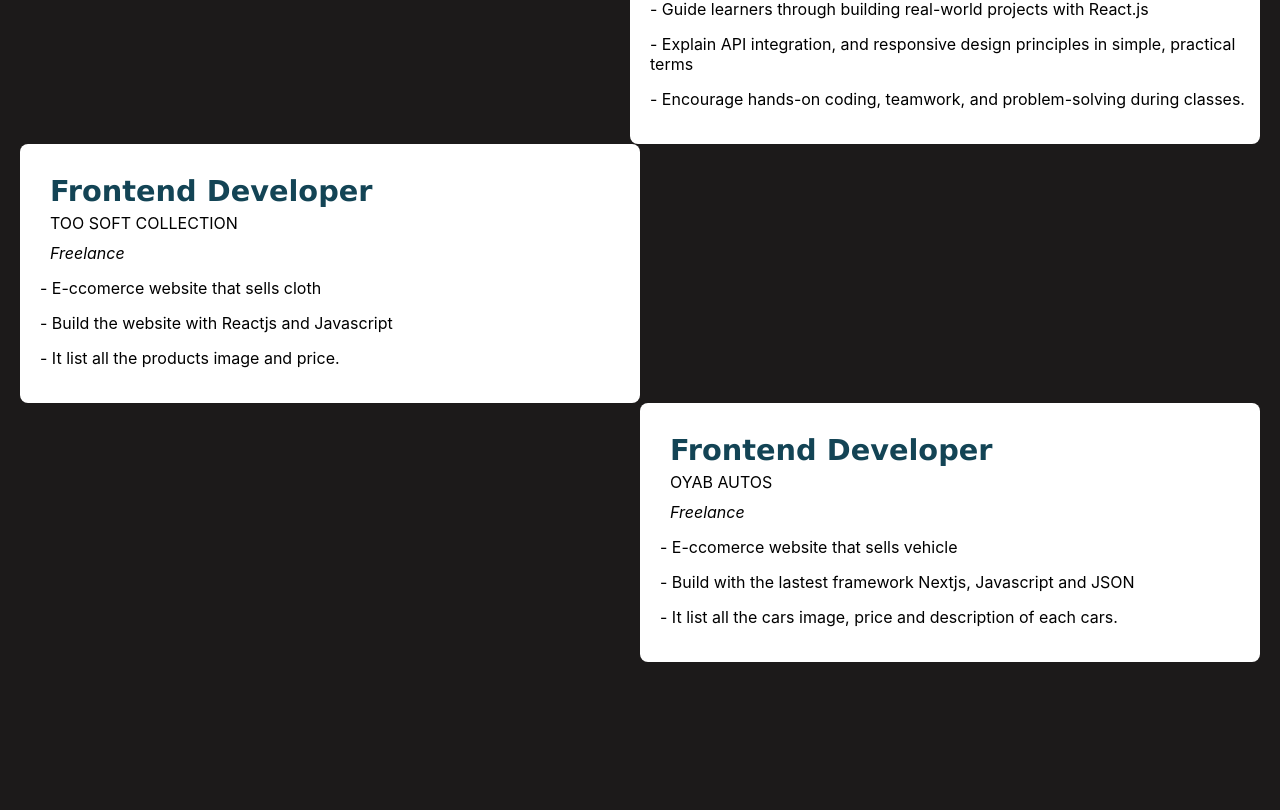
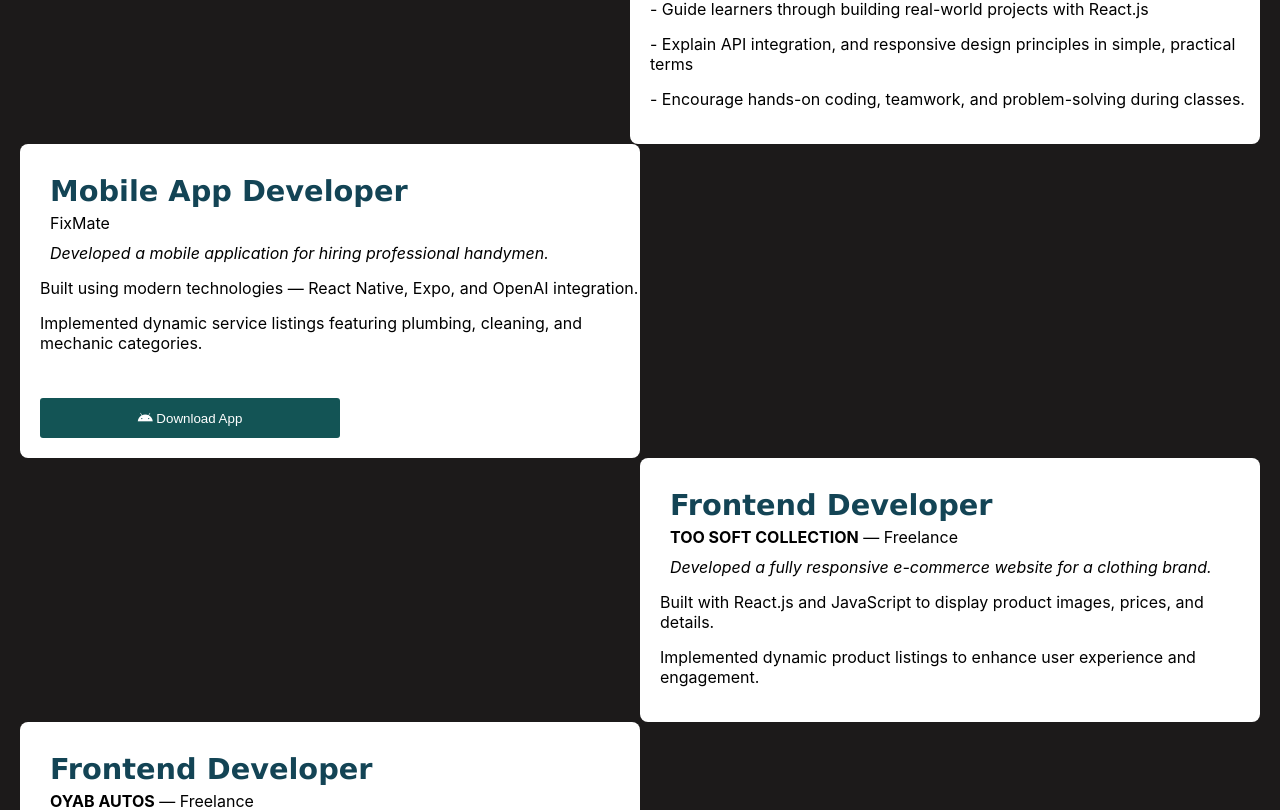
Before and after one commit to Bigoluwagentle/Abdulmalik-portfolio, a React (Create React App) app: page / in a window 1280 px wide. Shown: the part 2715-3525 px from the top of the page. Built offline with nearby package versions, Linux system fonts and the light colour scheme.

Commit message:
Initial commit

```diff
--- a/src/Main/Main.css
+++ b/src/Main/Main.css
@@ -130,8 +130,12 @@
             + section{
                 justify-content: start;
                 margin-left: 20px;
+
                 + section{
                     justify-content: end;
+                    + section{
+                        justify-content: start;
+                    }
                 }
             }
             > aside{
@@ -162,6 +166,17 @@
                     color: black;
                     margin-left: 20px;
                     margin-bottom: 15px;
+                }
+                > button{
+                    margin-left: 20px;
+                    min-width: 300px;
+                    min-height: 40px;
+                    background-color: #135455;
+                    color: #ffffff;
+                    border: none;
+                    border-radius: 3px;
+                    cursor: pointer;
+                    margin-top: 30px;
                 }
             }
         }
--- a/src/Main/Main.jsx
+++ b/src/Main/Main.jsx
@@ -4,7 +4,16 @@
 import light from "../img/light.jpg";
 import Footer from "../Footer/Footer";
 function Main(){
-
+    function addUrl(urlin){
+        let urlink = "";
+        urlink = urlin;
+        const link = document.createElement("a");
+        link.href = urlink;
+        link.target = "_blank";
+        document.body.appendChild(link);
+        link.click();
+        document.body.removeChild(link);
+    }
     function downloadPDF() {
         const pdfUrl = 'Abdulmalik_CV.pdf';
         const link = document.createElement('a');
@@ -167,16 +176,29 @@
                 </section>
                 <section>
                     <motion.aside
+                        initial={{y:-100, opacity:0}}
+                        whileInView={{y:0, opacity:1}}
+                        transition={{duration:1}}
+                    >
+                        <h4>Mobile App Developer</h4>
+                        <p>FixMate</p>
+                        <li>Developed a mobile application for hiring professional handymen.</li>
+                        <li>Built using modern technologies — React Native, Expo, and OpenAI integration.</li>
+                        <li>Implemented dynamic service listings featuring plumbing, cleaning, and mechanic categories.</li>
+                        <button onClick={() => addUrl("https://expo.dev/artifacts/eas/vEkW1kgnPrPK6GxYdbhjbE.apk")}><i class="fa-brands fa-android"></i> Download App</button>
+                    </motion.aside>
+                </section>
+                <section>
+                    <motion.aside
                         initial={{y:100, opacity:0}}
                         whileInView={{y:0, opacity:1}}
                         transition={{duration:1}}
                     >
                         <h4>Frontend Developer</h4>
-                        <p>TOO SOFT COLLECTION</p>
-                        <li>Freelance</li>
-                        <li>- E-ccomerce website that sells cloth</li>
-                        <li>- Build the website with Reactjs and Javascript</li>
-                        <li>- It list all the products image and price.</li>
+                        <p><strong>TOO SOFT COLLECTION</strong> — Freelance</p>
+                        <li>Developed a fully responsive e-commerce website for a clothing brand.</li>
+                        <li>Built with React.js and JavaScript to display product images, prices, and details.</li>
+                        <li>Implemented dynamic product listings to enhance user experience and engagement.</li>
                     </motion.aside>
                 </section>
                 <section>
@@ -186,11 +208,11 @@
                         transition={{duration:1}}
                     >
                         <h4>Frontend Developer</h4>
-                        <p>OYAB AUTOS</p>
+                        <p><strong>OYAB AUTOS</strong> — Freelance</p>
                         <li>Freelance</li>
-                        <li>- E-ccomerce website that sells vehicle</li>
-                        <li>- Build with the lastest framework Nextjs, Javascript and JSON</li>
-                        <li>- It list all the cars image, price and description of each cars.</li>
+                        <li>Developed an e-commerce platform for a vehicle dealership.</li>
+                        <li>Built with the latest technologies — Next.js, JavaScript, and JSON for data management.</li>
+                        <li>Implemented dynamic car listings displaying images, prices, and detailed descriptions.</li>
                     </motion.aside>
                 </section>
             </div>
--- a/src/Products.css
+++ b/src/Products.css
@@ -43,7 +43,12 @@
                     letter-spacing: 1px;
                     font-family: 'Segoe UI', Tahoma, Geneva, Verdana, sans-serif;
                 }
+                > nav{
+                    display: flex;
+                    justify-content: space-between;
+                    width: 95%;
                    > button{
+                        display: inline-block;
                         background-color:#135455;
                         color: #ffffff;
                         padding: 0.7rem 1.2rem;
@@ -58,6 +63,8 @@
                             background-color: #355555;
                         }
                     }
+                }
+
             }
         }
     }
--- a/src/Projects.jsx
+++ b/src/Projects.jsx
@@ -72,7 +72,10 @@
                     <nav class="check">
                         <h4>Car Repair</h4>
                         <p>Tech: REACT, Javascript and API</p>
-                        <button onClick={() => addUrl("https://abdulmalik-car-repair.vercel.app/")}>View Project <i class="fa-solid fa-eye-slash"></i></button>
+                        <nav>
+                            <button onClick={() => addUrl("https://abdulmalik-car-repair.vercel.app/")}>View Project <i class="fa-solid fa-eye-slash"></i></button>
+                            <button onClick={() => addUrl("https://expo.dev/artifacts/eas/vEkW1kgnPrPK6GxYdbhjbE.apk")}><i class="fa-brands fa-android"></i> Download App</button>
+                        </nav>
                     </nav>
                 </motion.div>
                 <motion.div id="ai"
```
Also changed, not shown: 1 other file (tests, documents, lock files or other folders). Lines whose indentation alone changed are shown as unchanged.
